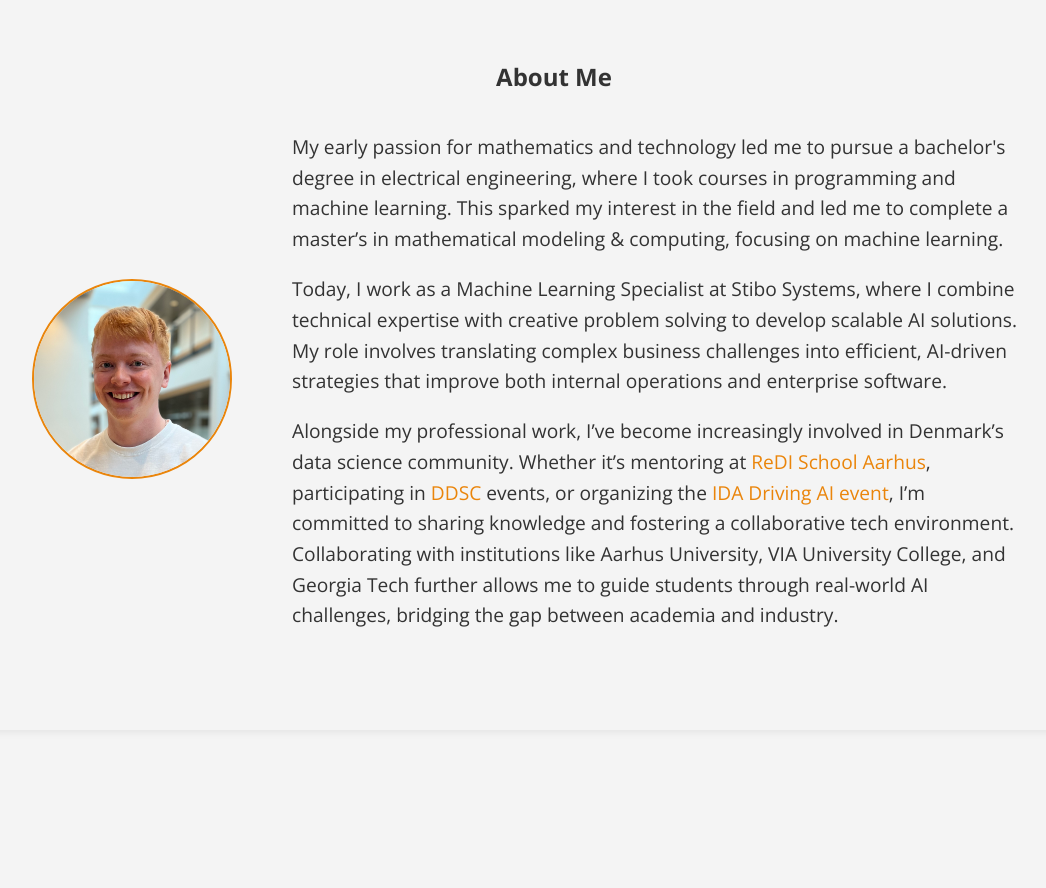
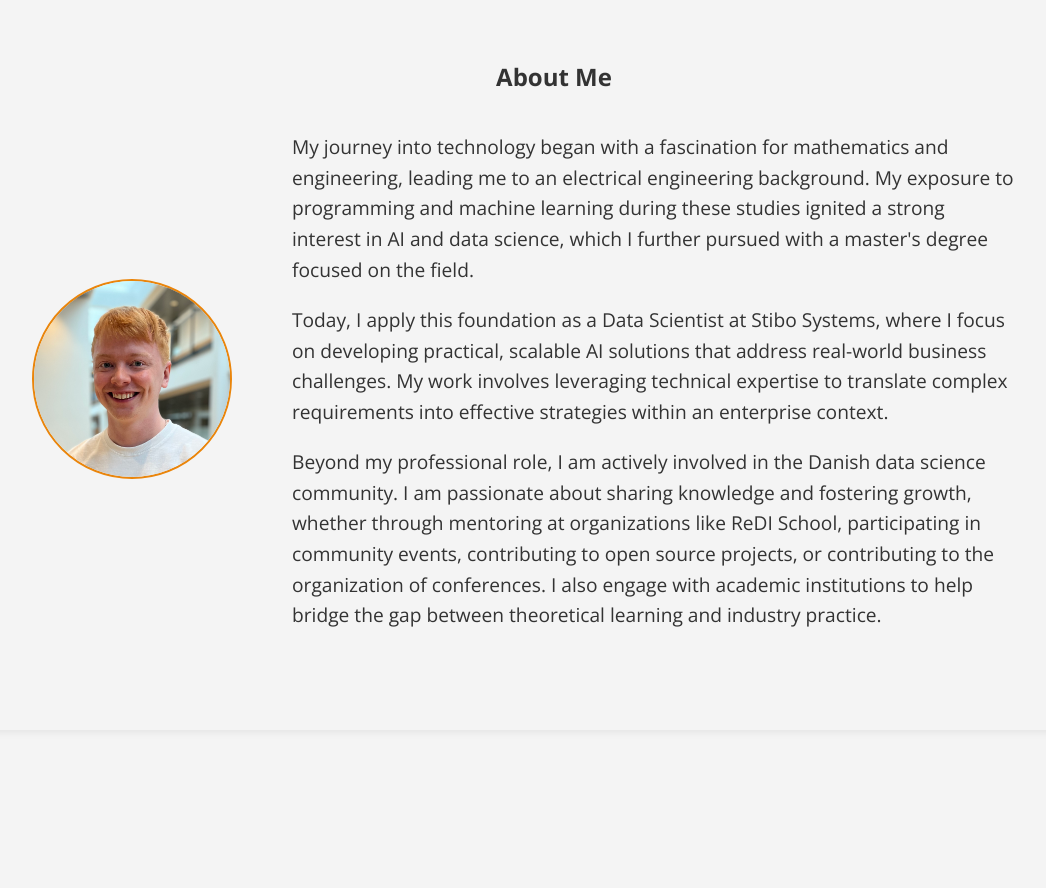
Before and after one commit to simonamtoft/cv-website, a React (Create React App) app: page / in a window 1280 px wide. Shown: the part 920-1808 px from the top of the page, without its empty margins (86-1132 px from the left). Built offline with nearby package versions, Linux system fonts and the light colour scheme.

Commit message:
update about text

```diff
--- a/src/components/About.js
+++ b/src/components/About.js
@@ -14,23 +14,20 @@
         </div>
         <div className='about-text'>
           <p>
-            My early passion for mathematics and technology led me to pursue a bachelor's degree in electrical
-            engineering, where I took courses in programming and machine learning. This sparked my interest in the
-            field and led me to complete a master’s in mathematical modeling & computing, focusing on machine learning.
+            My journey into technology began with a fascination for mathematics and engineering, leading me to an electrical engineering background.
+            My exposure to programming and machine learning during these studies ignited a strong interest in AI and data science, which I further
+            pursued with a master's degree focused on the field.
           </p>
           <p>
-            Today, I work as a Machine Learning Specialist at Stibo Systems, where I combine technical expertise with
-            creative problem solving to develop scalable AI solutions. My role involves translating complex business
-            challenges into efficient, AI-driven strategies that improve both internal operations and enterprise software.
+            Today, I apply this foundation as a Data Scientist at Stibo Systems, where I focus on developing practical,
+            scalable AI solutions that address real-world business challenges. My work involves leveraging technical expertise to translate complex
+            requirements into effective strategies within an enterprise context.
           </p>
           <p>
-            Alongside my professional work, I’ve become increasingly involved in Denmark’s data science community.
-            Whether it’s mentoring at <a href="https://www.redi-school.org/redi-school-aarhus" target="_blank" rel="noopener noreferrer">ReDI School Aarhus</a>,
-            participating in <a href="https://ddsc.io/" target="_blank" rel="noopener noreferrer">DDSC</a> events, or
-            organizing the <a href="https://ida.dk/driving-ai" target="_blank" rel="noopener noreferrer">IDA Driving AI event</a>,
-            I’m committed to sharing knowledge and fostering a collaborative tech environment. Collaborating with
-            institutions like Aarhus University, VIA University College, and Georgia Tech further allows me to guide
-            students through real-world AI challenges, bridging the gap between academia and industry.
+            Beyond my professional role, I am actively involved in the Danish data science community. I am passionate about sharing knowledge and
+            fostering growth, whether through mentoring at organizations like ReDI School, participating in community events, contributing to open
+            source projects, or contributing to the organization of conferences. I also engage with academic institutions to help bridge the gap
+            between theoretical learning and industry practice.
           </p>
         </div>
       </div>
```
